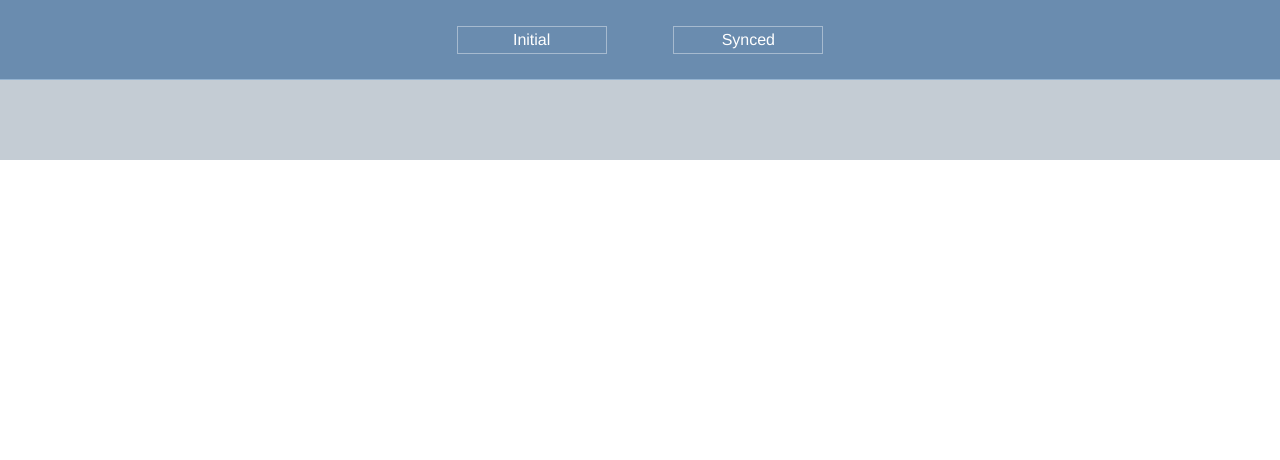
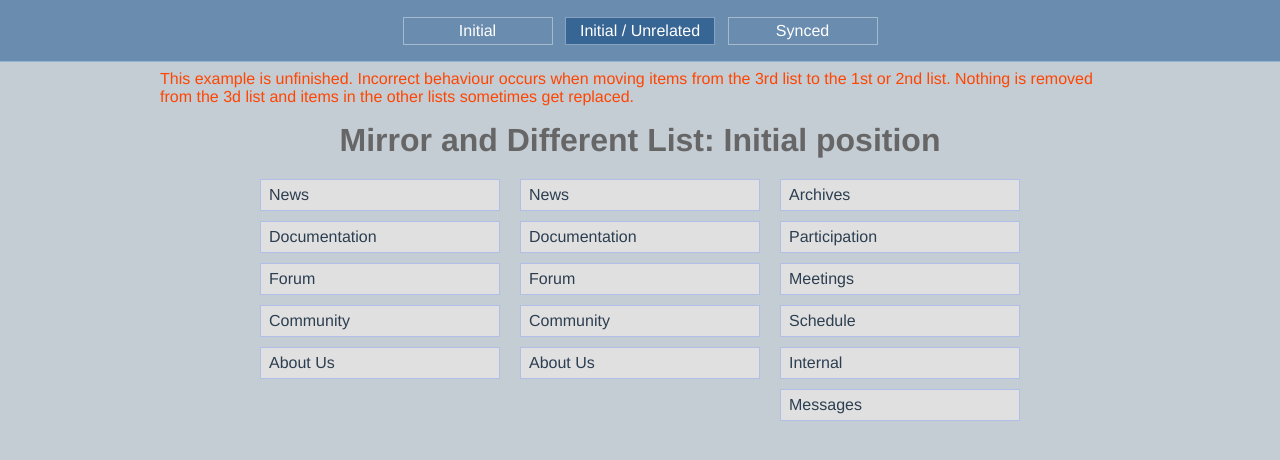
Before and after one commit to stebanos/dragdrop-experiments-vue, a Vue app: page / in a window 1280 px wide. Shown: the top 460 px of the page. Built offline with nearby package versions, Linux system fonts and the light colour scheme.

Commit message:
Added (unfinished) example with 3rd list.

```diff
--- a/src/App.vue
+++ b/src/App.vue
@@ -3,11 +3,13 @@
     <header>
       <nav>
         <a @click.prevent="item = 'initial'" :class="{ active: item === 'initial' }">Initial</a>
+        <a @click.prevent="item = 'initialunrelated'" :class="{ active: item === 'initialunrelated' }">Initial / Unrelated</a>
         <a @click.prevent="item = 'synced'" :class="{ active: item === 'synced' }">Synced</a>
       </nav>
     </header>
     <h1>{{ titles[item] }}</h1>
     <list-mirror-initial v-if="item === 'initial'" />
+    <list-mirror-initial-and-unrelated v-if="item === 'initialunrelated'" />
     <list-mirror-synced v-else-if="item === 'synced'" />
   </div>
 </template>
@@ -15,10 +17,12 @@
 <script lang="ts">
 import ListMirrorInitial from './components/ListMirrorInitial.vue';
 import ListMirrorSynced from './components/ListMirrorSynced.vue';
+import ListMirrorInitialAndUnrelated from "@/components/ListMirrorInitialAndUnrelated.vue";
 
 export default {
     data: function() {
         return {
+            item: 'initialunrelated',
             titles: {
                 initial: 'Mirrored List: Initial position',
                 initialunrelated: 'Mirror and Different List: Initial position',
@@ -26,7 +30,7 @@ export default {
             }
         };
     },
-    components: { ListMirrorInitial, ListMirrorSynced }
+    components: {ListMirrorInitialAndUnrelated, ListMirrorInitial, ListMirrorSynced }
 };
 </script>
 
--- /dev/null
+++ b/src/components/ListMirrorInitialAndUnrelated.vue
@@ -0,0 +1,224 @@
+<template>
+    <div id="main" class="main">
+        <div class="draggables">
+            <draggable
+                    id="draggable1"
+                    tag="ul"
+                    class="list-group"
+                    ghost-class="ghost"
+                    chosen-class="chosen"
+                    drag-class="drag"
+                    :list="list1"
+                    :group="{ name: 'shared', pull: 'clone' }"
+                    :forceFallback="true"
+                    :animation="250"
+                    :removeCloneOnHide="false"
+                    :move="onMove" @start="startDrag" @end="endDrag" @change="onChange">
+                <li v-for="element in list1" :id="`1_${element.id}`" class="list-group-item">
+                    {{ element.title }}
+                </li>
+            </draggable>
+            <draggable
+                    id="draggable2"
+                    tag="ul"
+                    class="list-group"
+                    ghost-class="ghost"
+                    chosen-class="chosen"
+                    drag-class="drag"
+                    :list="list1"
+                    :group="{ name: 'shared', pull: 'clone' }"
+                    :forceFallback="true"
+                    :animation="250"
+                    :removeCloneOnHide="false"
+                    :move="onMove" @start="startDrag" @end="endDrag" @change="onChange">
+                <li v-for="element in list1" :id="`2_${element.id}`" class="list-group-item">
+                    {{ element.title }}
+                </li>
+            </draggable>
+            <draggable
+                    id="draggable3"
+                    tag="ul"
+                    class="list-group"
+                    ghost-class="ghost"
+                    chosen-class="chosen"
+                    drag-class="drag"
+                    :list="list2"
+                    :group="{ name: 'shared', pull: 'clone' }"
+                    :forceFallback="true"
+                    :animation="250"
+                    :removeCloneOnHide="false"
+                    :move="onMove" @start="startDrag" @end="endDrag" @change="onChange">
+                <li v-for="element in list2" :id="`3_${element.id}`" class="list-group-item">
+                    {{ element.title }}
+                </li>
+            </draggable>
+        </div>
+        <div class="notice">This example is unfinished. Incorrect behaviour occurs when moving items from the 3rd list to the 1st or 2nd list. Nothing is removed from the 3d list and items in the other lists sometimes get replaced.</div>
+    </div>
+</template>
+
+<script lang="ts">
+    import {Component, Vue} from 'vue-property-decorator';
+    import draggable from 'vuedraggable';
+
+
+    // Note: draggables have removeCloneOnHide set to false. This makes it so that the styling of the 'cloned' element gets set immediately when moving to a different list.
+    // Although it still doesn't seem to work all of the time. Further investigation needed.
+    @Component({
+        name: 'list-mirror-initial-and-unrelated',
+        components: { draggable }
+    })
+    export default class ListMirrorInitialAndUnrelated extends Vue {
+
+        private list1 = [
+            { title: 'News', id: 0 },
+            { title: 'Documentation', id: 1 },
+            { title: 'Forum', id: 2 },
+            { title: 'Community', id: 3 },
+            { title: 'About Us', id: 4}];
+        private list2 = [
+            { title: 'Archives', id: 5 },
+            { title: 'Participation', id: 6 },
+            { title: 'Meetings', id: 7 },
+            { title: 'Schedule', id: 8 },
+            { title: 'Internal', id: 9 },
+            { title: 'Messages', id: 10 }
+        ];
+        private draggedIndex = -1;
+        private draggedId = '';
+        private initiatedDrag = '';
+
+        startDrag(event: any) {
+            this.draggedId = event.item.id.substring(2);
+            this.draggedIndex = event.oldIndex;
+            this.initiatedDrag = event.target.id;
+            document.querySelector('.main')!.classList.add('dragging');
+        }
+
+        endDrag() {
+            this.draggedIndex = -1;
+            this.draggedId = '';
+            this.initiatedDrag = '';
+            document.querySelectorAll('.list-group-item').forEach((el: Element) => {
+                (el as HTMLElement).classList.remove('duplicate');
+                (el as HTMLElement).style.display = 'block';
+            });
+            document.querySelector('.main')!.classList.remove('dragging');
+        }
+
+        onMove(event: any) {
+            const lists = document.querySelectorAll('.list-group');
+            const list1 = lists[0].querySelectorAll(`.list-group-item[id$='_${this.draggedId}']`);
+            const list2 = lists[1].querySelectorAll(`.list-group-item[id$='_${this.draggedId}']`);
+            const list3 = lists[2].querySelectorAll(`.list-group-item[id$='_${this.draggedId}']`);
+
+/*            console.log('');
+            list1.forEach((el, index) => {
+                console.log(`%clist1 %c${index} %c${el.id.substring(2)}: ${el.innerText} %c${el.classList.value} %c${el.getAttribute('draggable') !== null ? el.getAttribute('draggable') : ''}`, 'color:darkgreen', 'color:blue', 'background:darkgreen;color:white', 'color:black', 'background:black;color:white;');
+            });
+            console.log('');
+            list2.forEach((el, index) => {
+                console.log(`%clist2 %c${index} %c${el.id.substring(2)}: ${el.innerText}  %c${el.classList.value} %c${el.getAttribute('draggable') !== null ? el.getAttribute('draggable') : ''}`, 'color:darkblue', 'color:blue', 'background:darkblue;color:white', 'color:black', 'background:black;color:white;');
+            }); */
+
+            // This needs cleaning up.
+            if (event.related.parentElement.id === 'draggable3') {
+                if (this.initiatedDrag === 'draggable3') { return true; }
+                else {
+                    const xel1 = [...list1].filter(el => [...el.classList].indexOf('sortable-fallback') === -1)[0] as HTMLElement;
+                    const xel2 = [...list2].filter(el => [...el.classList].indexOf('sortable-fallback') === -1)[0] as HTMLElement;
+                    xel1.classList.add('duplicate');
+                    xel2.classList.add('duplicate');
+                    xel1.style.display = 'block';
+                    xel2.style.display = 'block';
+                    return true;
+                }
+            } else if (this.initiatedDrag === 'draggable3') {
+                const xel3 = [...list3].filter(el => [...el.classList].indexOf('sortable-fallback') === -1)[0] as HTMLElement;
+                xel3.classList.add('duplicate');
+                return true;
+            }
+
+            const initiatedByDraggable1 = this.initiatedDrag === 'draggable1';
+            const list =  initiatedByDraggable1 ? [...list1] : [...list2];
+            const otherList = initiatedByDraggable1 ? [...list2] : [...list1];
+            const targettingOtherList = event.related.parentElement.id === (initiatedByDraggable1 ? 'draggable2' : 'draggable1');
+            const el = list.filter(el => [...el.classList].indexOf('sortable-fallback') === -1)[0] as HTMLElement;
+            const otherEl = otherList.filter(el => [...el.classList].indexOf('chosen') === -1)[0] as HTMLElement;
+            if (el === undefined || otherEl === undefined) { return true; }
+
+            if (targettingOtherList) {
+                el.classList.add('duplicate');
+                otherEl.style.display = 'none';
+                otherEl.classList.remove('duplicate');
+            } else {
+                el.classList.remove('duplicate');
+                otherEl.style.display = 'block';
+                otherEl.classList.add('duplicate');
+            }
+            return true;
+        }
+
+        onChange(event: any) {
+            if (event.added) {
+                if (this.draggedIndex > event.added.newIndex) {
+                    this.list1.splice(this.draggedIndex + 1, 1);
+                } else {
+                    this.list1.splice(this.draggedIndex, 1);
+                }
+            }
+        }
+    }
+</script>
+
+<!-- Add "scoped" attribute to limit CSS to this component only -->
+<style scoped>
+    .main {
+        width: 100vw;
+        height: 100%;
+        display: flex;
+        justify-content: center;
+    }
+    .main.dragging * {
+        cursor: move;
+        cursor: grabbing;
+        cursor: not-allowed;
+    }
+    .draggables {
+        width: 800px;
+        display: flex;
+        flex-direction: row;
+        justify-content: space-evenly;
+    }
+    .list-group {
+        list-style: none;
+    }
+    .list-group-item {
+        width: 240px;
+        background: #e0e0e0;
+        margin-bottom: 10px;
+        padding: 6px 8px;
+        border: 1px solid hsl(225, 55%, 80%);
+        list-style-type: none;
+        cursor: default;
+    }
+    .list-group-item.ghost {
+        background: rgba(0, 0, 0, 0.1);
+        color: transparent;
+        border: 1px dotted hsla(200, 50%, 50%, 0.5);
+    }
+    .list-group-item.drag {
+        border: 1px solid #999;
+    }
+    .list-group-item.duplicate {
+        background: #e6e6e6;
+        color: #aaa;
+        border: 1px dotted hsl(225, 15%, 80%);
+    }
+    .notice {
+        position: absolute;
+        top: 70px;
+        max-width: 75%;
+        color: orangered;
+    }
+</style>
```
